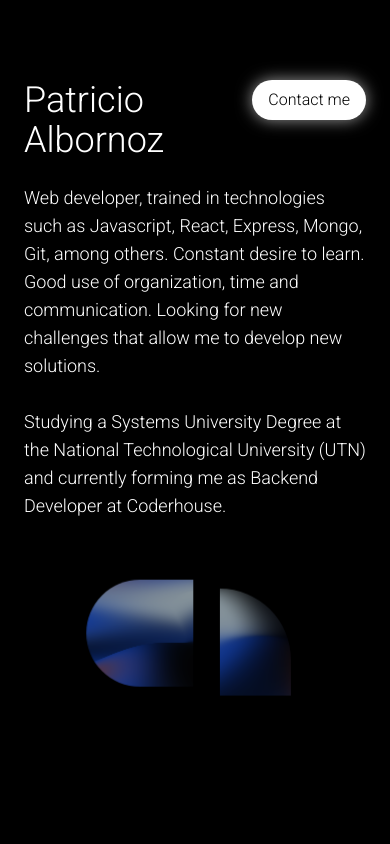
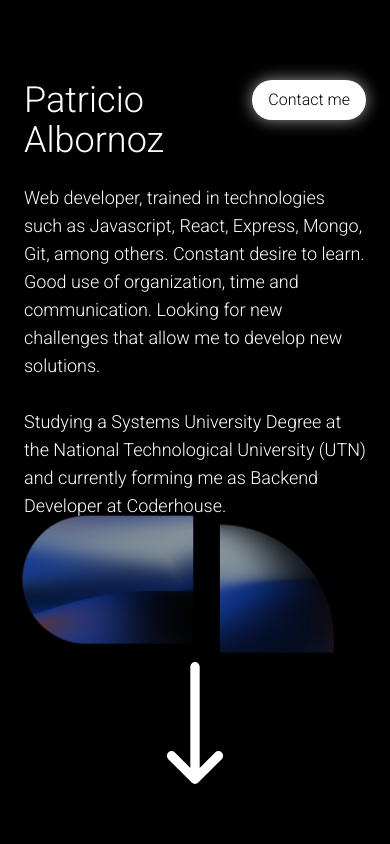
Before and after one commit to pato-1441/portfolioPatricio, a React (Vite) app: page / in a window 390 px wide. Shown: the top 844 px of the page. Built offline with nearby package versions, Linux system fonts and the light colour scheme.

Commit message:
making responsive with grid

```diff
--- a/src/components/DownArrow/DownArrow.jsx
+++ b/src/components/DownArrow/DownArrow.jsx
@@ -10,7 +10,7 @@ const DownArrow = () => {
         viewBox="0 0 24 24"
         stroke-width="1.5"
         stroke="currentColor"
-        className="w-6 h-6"
+        className="w-12 h-12"
       >
         <path
           stroke-linecap="round"
--- a/src/components/MainText/MainText.jsx
+++ b/src/components/MainText/MainText.jsx
@@ -19,7 +19,7 @@ const MainText = () => {
         className="text-lg sm:text-2xl grid grid-cols-1 sm:grid-cols-2"
         mt={6}
       >
-        <div className="sm:w-3/4">
+        <div className="sm:w-3/4 col-span-2 sm:col-span-1 sm:h-96">
           <p>
             Web developer, trained in technologies such as Javascript, React,
             Express, Mongo, Git, among others. Constant desire to learn. Good
@@ -33,11 +33,13 @@ const MainText = () => {
             Coderhouse.
           </p>
         </div>
-        <div className="flex gap-6 m-16">
+        <div className="flex gap-6 h-32 sm:h-96">
           <MeshGradientOne />
           <MeshGradientTwo />
         </div>
-        <DownArrow />
+        <div className="col-span-2 flex justify-center">
+          <DownArrow />
+        </div>
       </Box>
     </Box>
   );
--- a/src/components/MeshGradientOne/MeshGradientOne.jsx
+++ b/src/components/MeshGradientOne/MeshGradientOne.jsx
@@ -20,7 +20,7 @@ const MeshGradientOne = () => {
       whileTap={{ scale: 0.9 }}
       src={MeshImageOne}
       alt="Blueish Mesh Gradient"
-      className="w-1/2 h-2/4 rounded-l-full"
+      className="w-1/2 rounded-l-full"
     />
   );
 };
--- a/src/components/MeshGradientTwo/MeshGradientTwo.jsx
+++ b/src/components/MeshGradientTwo/MeshGradientTwo.jsx
@@ -20,7 +20,7 @@ const MeshGradientTwo = () => {
       whileTap={{ scale: 0.9 }}
       src={MeshImageTwo}
       alt="Blueish Mesh Gradient"
-      className="w-1/3 h-2/4 rounded-tr-full"
+      className="w-1/3 rounded-tr-full"
     />
   );
 };
```
